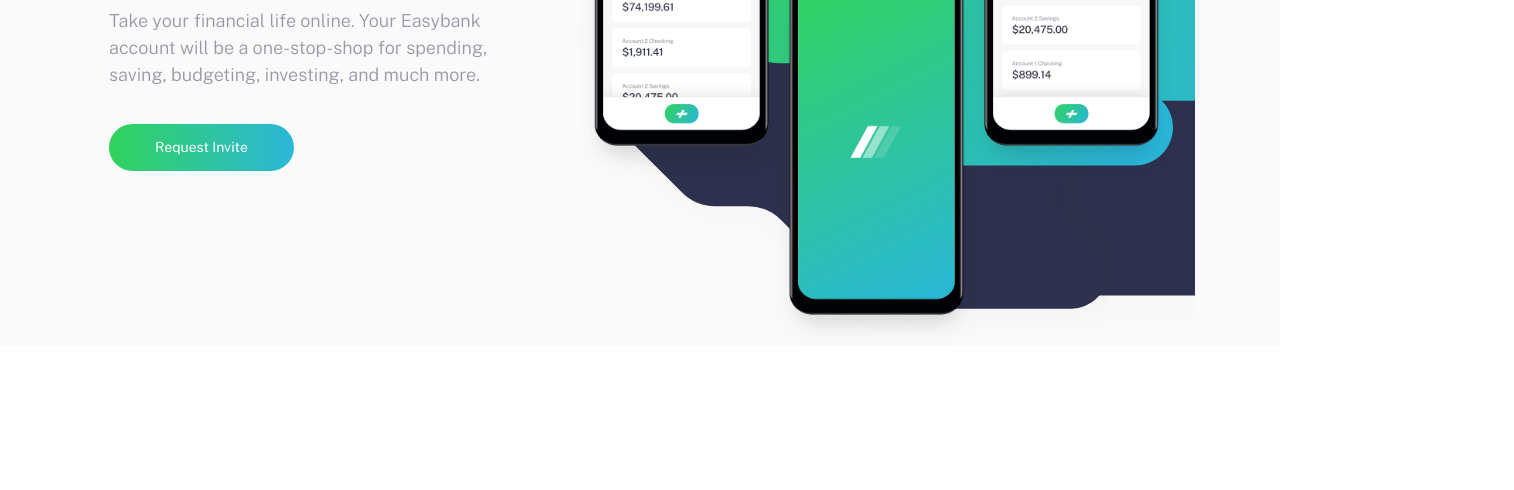
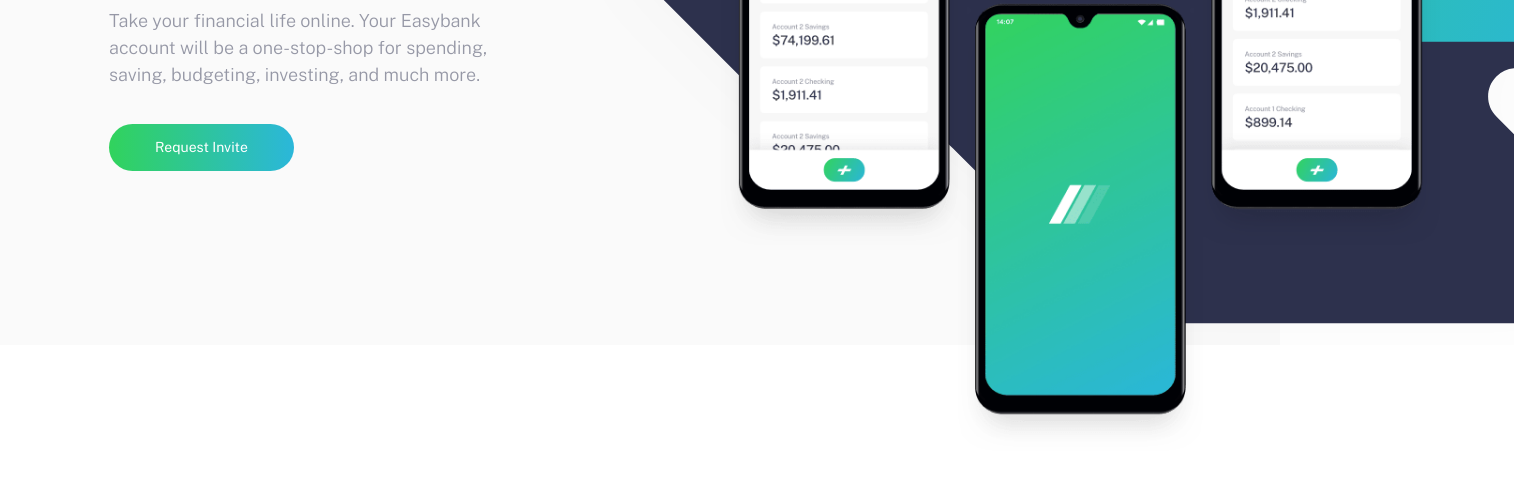
Before and after one commit to gilsantosjulian/easybank-landing-page, a plain HTML site: page index.html in a window 1280 px wide. Shown: the part 391-881 px from the top of the page, 1514 px wide, since content can reach past the window. Before the commit the page ends 800 px from the top, so only its background shows below. Drawn offline with nearby package versions, Linux system fonts and the light colour scheme.

Commit message:
chore: build css styles

```diff
--- a/dist/style.css
+++ b/dist/style.css
@@ -269,33 +269,59 @@ button:hover, .button:hover {
   background-position: center center;
   min-height: 17.5rem;
 }
-.hero__image::before {
-  content: "";
-  position: absolute;
-  height: 100%;
-  width: 100%;
-  background-image: url("/images/bg-intro-desktop.svg");
-  background-size: 93%;
-  background-repeat: no-repeat;
-  background-position: center bottom;
-}
-.hero__image::after {
-  content: "";
-  position: absolute;
-  height: 100%;
-  width: 100%;
-  background-image: url("/images/image-mockups.png");
-  background-size: 93%;
-  background-repeat: no-repeat;
-  background-position: center bottom;
+@media (min-width: 40em) {
+  .hero__image {
+    min-height: 25rem;
+    background-position: center 60%;
+  }
 }
 @media (min-width: 64em) {
   .hero__image {
     flex: 3;
     order: 2;
     height: 41rem;
+    background-image: none;
+  }
+}
+@media (min-width: 40em) {
+  .hero__image::before {
+    background-size: 52%;
+  }
+}
+@media (min-width: 64em) {
+  .hero__image::before {
+    content: "";
+    position: absolute;
+    height: 100%;
     background-image: url("/images/bg-intro-desktop.svg");
-    background-position: left center;
+    background-repeat: no-repeat;
+    width: 150%;
+    background-size: 122%;
+    background-position: 0% 83%;
+  }
+}
+.hero__image::after {
+  content: "";
+  position: absolute;
+  width: 100%;
+  height: 100%;
+  background-image: url("/images/image-mockups.png");
+  background-size: 93%;
+  background-repeat: no-repeat;
+  background-position: center bottom;
+}
+@media (min-width: 40em) {
+  .hero__image::after {
+    background-size: 52%;
+  }
+}
+@media (min-width: 64em) {
+  .hero__image::after {
+    width: 120%;
+    height: 122%;
+    background-size: 94%;
+    background-position: center 150%;
+    left: 22%;
   }
 }
 .hero__text {
```
